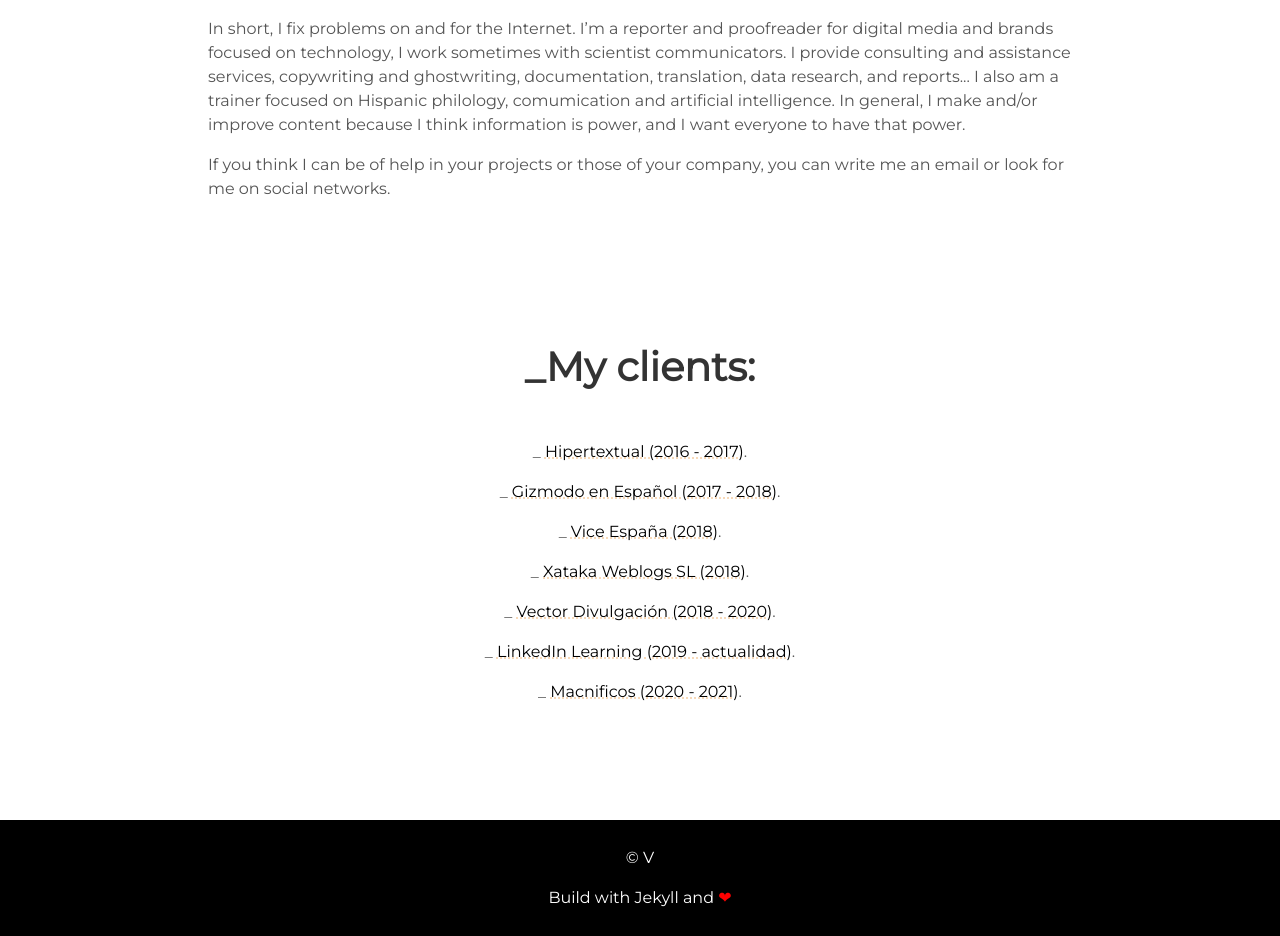
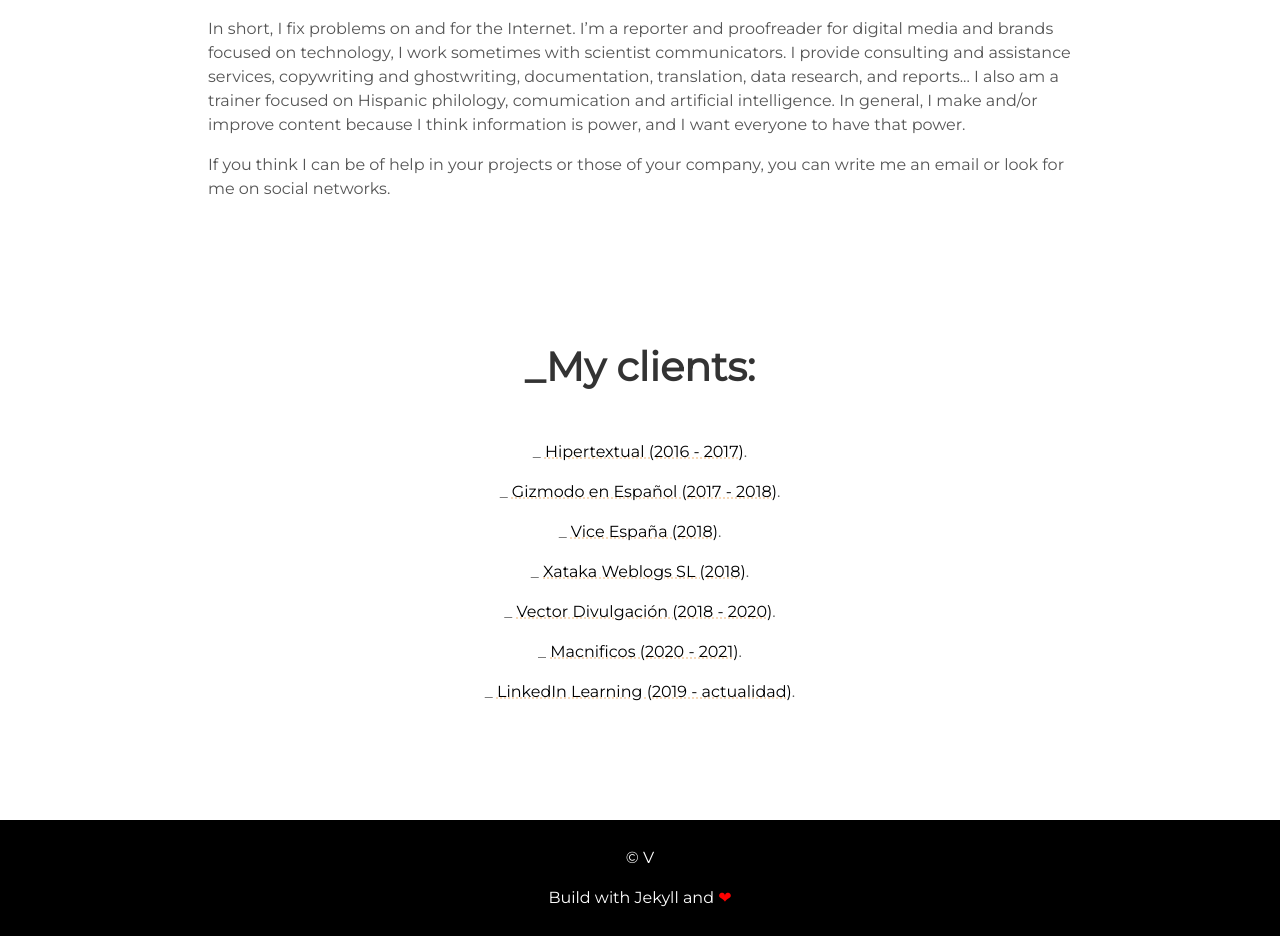
Before and after one commit to kavmini/kavmini, a Jekyll site: the page built from index.html, in a window 1280 px wide. Shown: the part 1208-2144 px from the top of the page. Built offline with Jekyll 4.4.1, drawn with Linux system fonts in a browser that asks for light colours; part of the change alters nothing that is shown.

```diff
--- a/_includes/projects.html
+++ b/_includes/projects.html
@@ -9,8 +9,9 @@
   <p>_ <a href="https://www.vice.com/es/contributor/victoria-perez/" target="_blank">Vice España (2018)</a>.</p>
  <p>_ <a href="https://www.xataka.com/autor/victoria-perez" target="_blank">Xataka Weblogs SL (2018)</a>.</p>
   <p>_ <a href="https://vectordivulgacion.com/" target="_blank">Vector Divulgación (2018 - 2020)</a>.</p>
+  <p>_ <a href="https://www.macnificos.com/blog/magsafe-que-es-como-funciona" target="_blank">Macnificos (2020 - 2021)</a>.</p>
   <p>_ <a href="https://www.linkedin.com/learning/instructors/victoria-angela-perez-aneiros?u=0" target="_blank">LinkedIn Learning (2019 - actualidad)</a>.</p>
-  <p>_ <a href="https://www.macnificos.com/blog/magsafe-que-es-como-funciona" target="_blank">Macnificos (2020 - 2021)</a>.</p>
+
 </center>
 
 </div>
```
